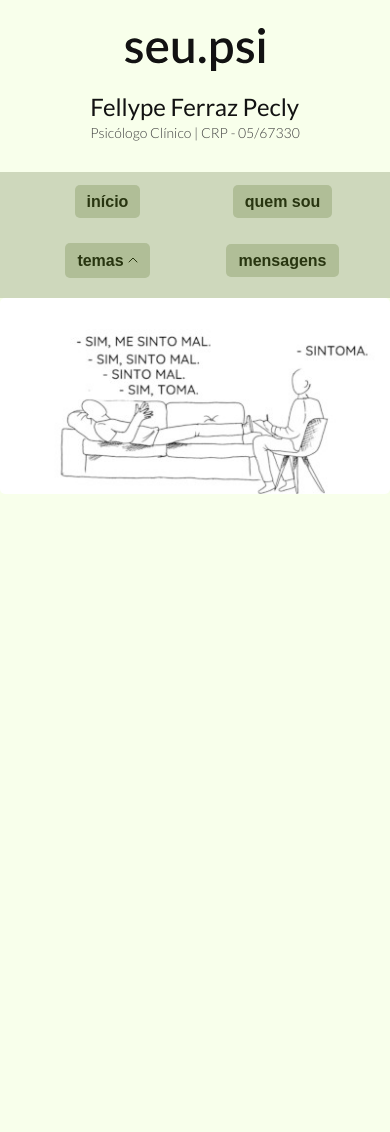
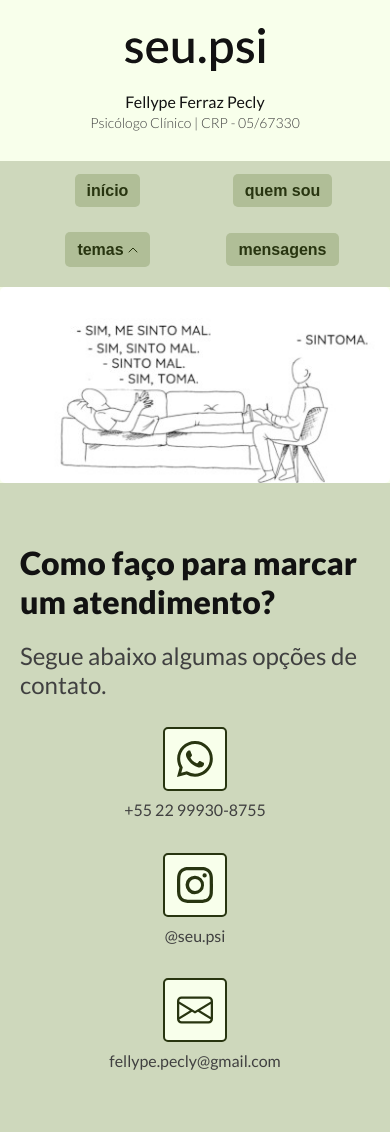
Before and after one commit to iagomachadoo/projeto-fellype-ferraz, a plain HTML site: page index.html in a window 390 px wide. Before the commit the page ends 844 px from the top, so only its background shows below. Drawn offline with Linux system fonts and the light colour scheme.

Commit message:
Adicionando área de contato e agendamento de sessões.

```diff
--- a/css/global/header.css
+++ b/css/global/header.css
@@ -4,6 +4,10 @@
     justify-content: space-between;
     padding-top: 28px;
     padding-bottom: 28px;
+}
+
+.header-nome-crp p{
+    text-align: center;
 }
 
 .header-menu-bg{
--- /dev/null
+++ b/css/global/intro.css
@@ -0,0 +1,74 @@
+.intro-bg{
+    background-color: var(--p3);
+    padding-top: 60px;
+    padding-bottom: 60px;
+}
+
+.intro-conteudo h1{
+    margin-bottom: 20px;
+}
+
+.intro-conteudo h2{
+    margin-bottom: 60px;
+}
+
+.intro-contatos{
+    display: grid;
+    grid-template-columns: repeat(3, 1fr);
+    gap: 60px;
+    justify-items: center;
+    max-width: 820px;
+}
+
+.intro-contatos a{
+    display: flex;
+    flex-direction: column;
+    align-items: center;
+    gap: 20px;
+}
+
+.intro-icone{
+    background-color: var(--p2);
+    border-radius: 5px;
+    border: 2px solid var(--p1);
+}
+
+.intro-icone img{
+    width: 100%;
+    padding: 20px;
+}
+
+@media(max-width: 1000px){
+    .intro-contatos{
+        gap: 40px;
+    }
+    .intro-icone img{
+       width: 80px;
+    }
+}
+
+@media(max-width: 800px){
+    .intro-conteudo h2{
+        margin-bottom: 28px;
+    }
+
+    .intro-contatos{
+        gap: 8px;
+    }
+
+    .intro-contatos a{
+        gap: 8px;
+    }
+
+    .intro-icone img{
+        width: 60px;
+        padding: 12px;
+    }
+}
+
+@media(max-width: 600px){
+    .intro-contatos{
+        grid-template-columns: 1fr;
+        gap: 32px;
+    }
+}
--- a/css/style.css
+++ b/css/style.css
@@ -1,6 +1,7 @@
 @import './global/reset.css';
 @import './global/global.css';
 @import './global/header.css';
+@import './global/intro.css';
 
 @import './util/utilitario.css';
 @import './util/tipografia.css';
--- a/css/util/tipografia.css
+++ b/css/util/tipografia.css
@@ -36,7 +36,37 @@
     font: 300 .875rem/1.45 var(--font-principal);
 }
 
+@media(max-width: 1000px){
+    .font-xxl{
+        font-size: 3rem;
+        max-width: 20ch;
+    }
+
+    .font-l{
+        font-size: 1.75rem;
+    }
+
+    .font-m{
+        font-size: 1.125rem;
+    }
+}
+
+@media(max-width: 800px){
+    .font-xxl{
+        font-size: 2rem;
+        max-width: 20ch;
+    }
+
+    .font-l{
+        font-size: 1.5rem;
+    }
+}
+
 @media(max-width: 600px){
+    .font-m{
+        font-size: 1rem;
+    }
+
     .font-s-b{
         font-size: 1rem;
     }
--- a/index.html
+++ b/index.html
@@ -46,6 +46,40 @@
 
             <img src="./img/img-home/img-intro-1600-804.jpg" alt="Desenho de uma pessoa sentada numa cadeira falando sintoma e uma pessoa deitada num sofá falando sim, me sinto mal. Sim, sinto mal. Sinto mal. Sim, toma." width="1600" height="804">
         </picture>
+
+        <div class="intro-bg">
+            <div class="intro-conteudo container">
+                <h1 class="font-xxl c-11">Como faço para marcar um atendimento?</h1>
+
+                <h2 class="font-l c-9">Segue abaixo algumas opções de contato.</h2>
+            </div>
+
+            <div class="intro-contatos container">
+                <a href="http://web.whatsapp.com/send?phone=552299930-8755" target="_blank" rel="noopener noreferrer">
+                    <div class="intro-icone">
+                        <img src="./img/icone/agendamento/whatsapp-agendamento.svg" alt="Ícone do whatsapp" width="60" height="60">
+                    </div>
+
+                    <span class="font-m c-9">+55 22 99930-8755</span>
+                </a>
+
+                <a href="http://www.instagram.com/seu.psi/" target="_blank" rel="noopener noreferrer">
+                    <div class="intro-icone">
+                        <img src="./img/icone/agendamento/instagram-agendamento.svg" alt="Ícone do instagran" width="60" height="60">
+                    </div>
+
+                    <span class="font-m c-9">@seu.psi</span>
+                </a>
+
+                <a href="mailto:fellype.pecly@gmail.com">
+                    <div class="intro-icone">
+                        <img src="./img/icone/agendamento/envelope-agendamento.svg" alt="Ícone de email" width="60" height="60">
+                    </div>
+
+                    <span class="font-m c-9">fellype.pecly@gmail.com</span>
+                </a>
+            </div>
+        </div>
     </main>
 </body>
 </html>
```
